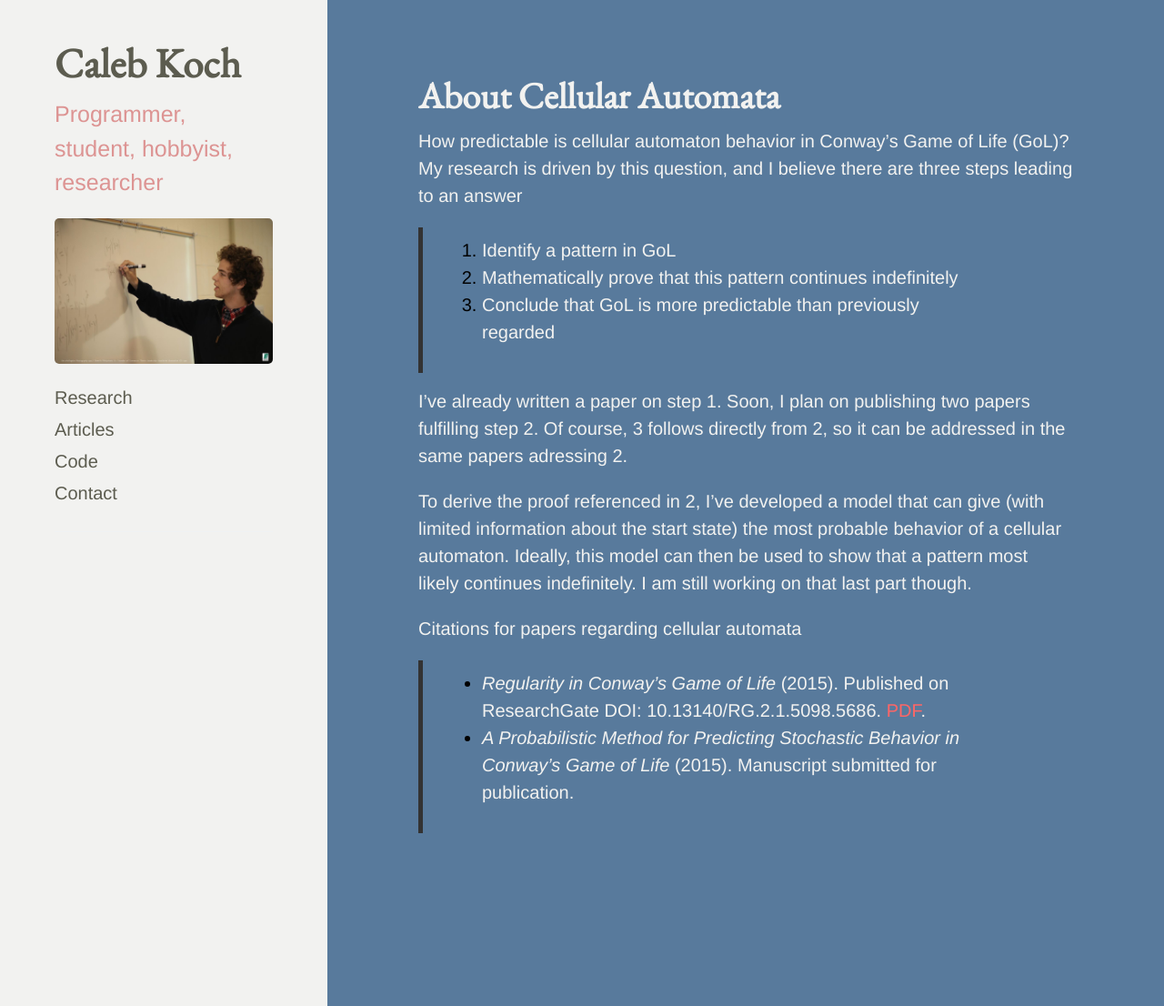
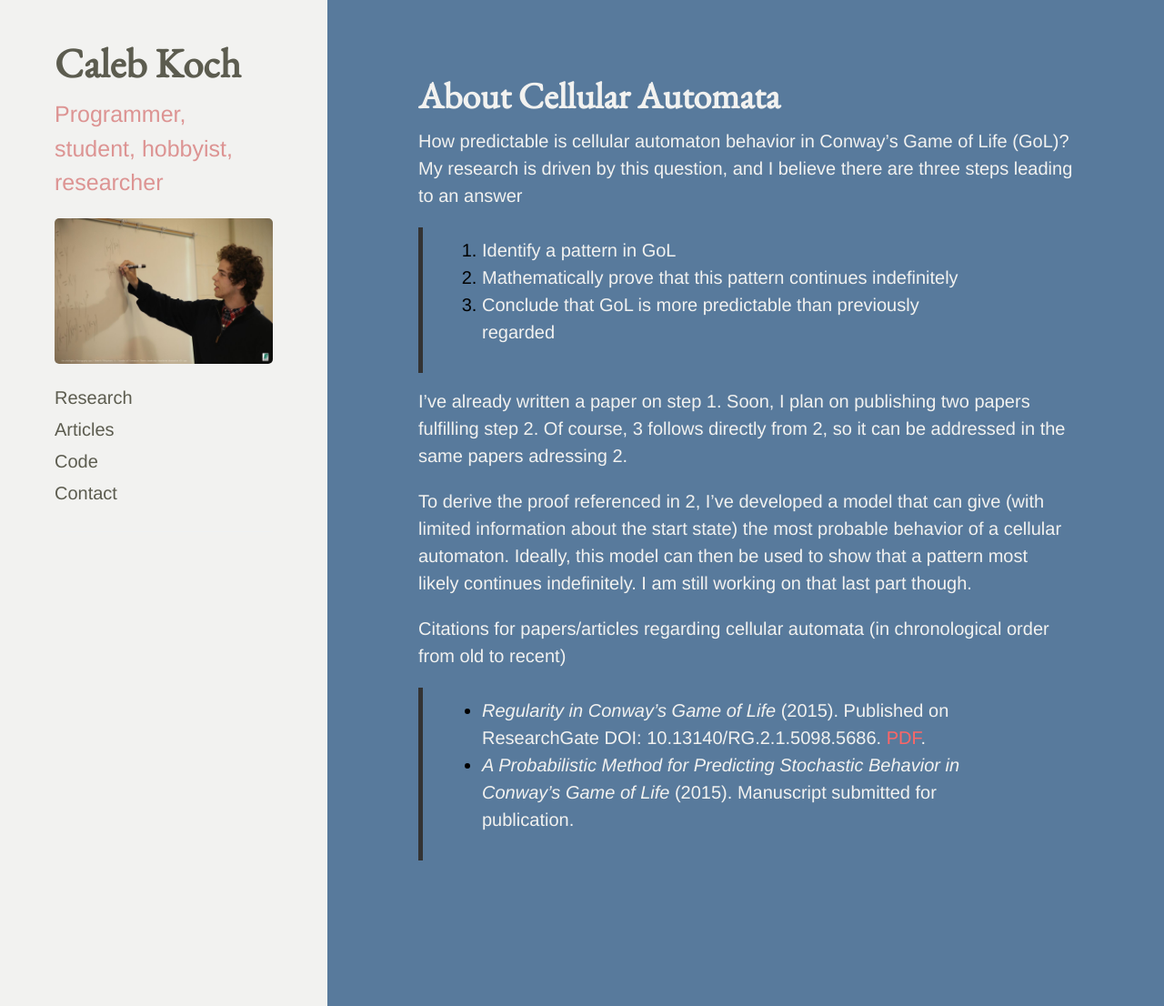
Before and after one commit to cakoch10/cakoch10.github.io, a Jekyll site: the page built from automata.md, in a window 1280 px wide and 1106 px high. Shown: the whole window at 91% size. Built offline with Jekyll 4.4.1, drawn with Linux system fonts in a browser that asks for light colours; Markdown is read by kramdown in place of the engine named in the settings.

Commit message:
Update automata.md

```diff
--- a/automata.md
+++ b/automata.md
@@ -20,7 +20,7 @@ To derive the proof referenced in 2, I've developed a model that can give (with
 </span>
 
 <span style="color:#f2f2f0">
-Citations for papers regarding cellular automata
+Citations for papers/articles regarding cellular automata (in chronological order from old to recent)
 </span>
 
 > - <span style="color:#f2f2f0">*Regularity in Conway's Game of Life* (2015). Published on ResearchGate DOI: 10.13140/RG.2.1.5098.5686. [PDF](https://www.researchgate.net/profile/Caleb_Koch/publication/282706116_Regularity_in_Conway%27s_Game_of_Life/links/561993bf08ae78721f9d02a3.pdf?origin=publication_detail&ev=pub_int_prw_xdl&msrp=Y8k3geMxjxZV6iYic468wKpGVfDF0PYoGYsvJLNvbONUBHrabgfZ2UsvhLavU5xsqCFxDvoZHvEY_yiGPsAQPw.i4RiymKLC0jMfPULrD8YJqgubuvjwYFaLWEgmlaDeZ47mb2UF2ldgkbpXipS2Lbu_mXfS19WNKuB5RKatd0V7w.KGD-Afw1yXtRl-o6QgAUIKEdKzkx05fHMqeq4hbSbAgjsuP1e9gLkFnErbWKCa2zZjWVxagbAWCSnPWZvLwSXA).</span>
```
